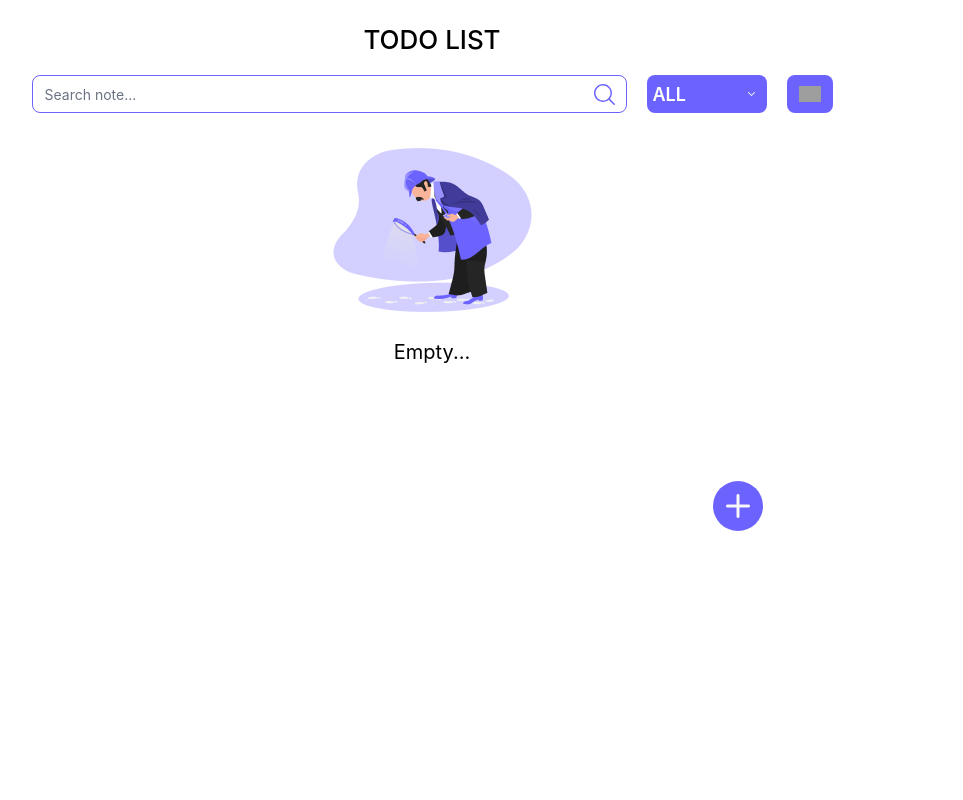
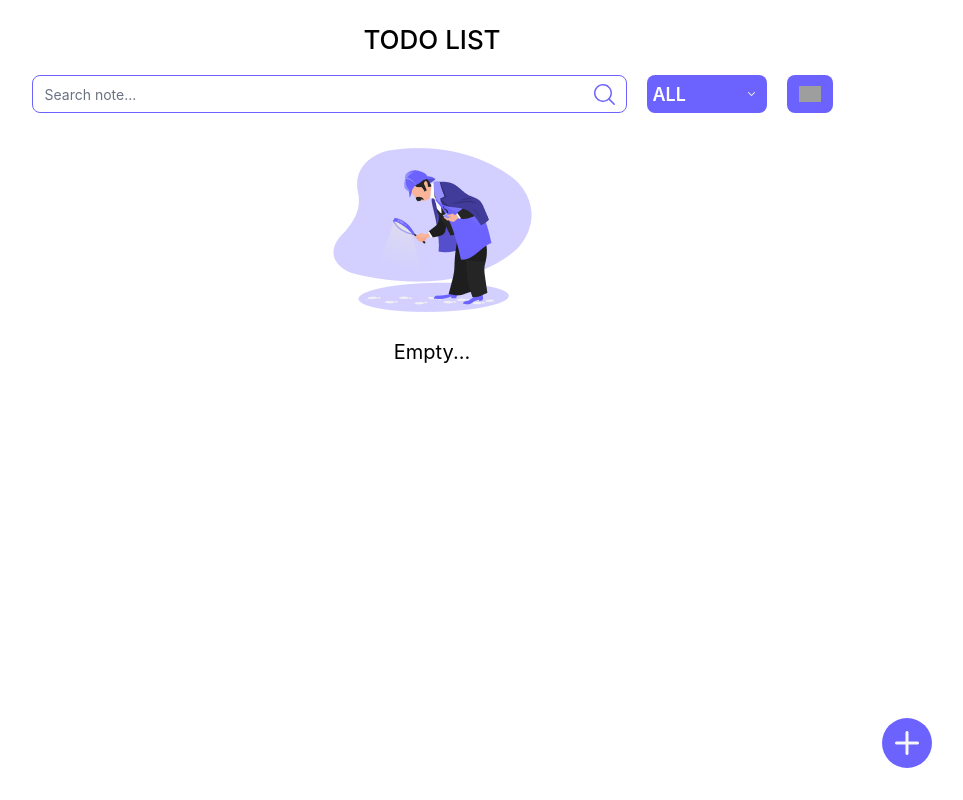
Before and after one commit to abduletifabdella29-lab/todo-list, a React (Vite) app: page / in a window 1280 px wide. Shown: the whole page, without its empty margins (208-1171 px from the left). Built offline with nearby package versions, Linux system fonts and the light colour scheme; grey boxes are pictures that could not be loaded.

Commit message:
fix: keep plus button fixed in place Fixed the plus button position so it stays in the same place even when the number of notes increases.

```diff
--- a/src/Components/Main.jsx
+++ b/src/Components/Main.jsx
@@ -308,7 +308,7 @@ function Main() {
 
                     <button
                         onClick={() => setIsNewNoteOpen(true)}
-                        className='bg-[#6C63FF] w-12.5 h-12.5 rounded-full right-11 bottom-8 absolute hover:bg-[#574DDB] transition-colors duration-200'
+                        className='bg-[#6C63FF] w-12.5 h-12.5 rounded-full right-8 bottom-8 fixed  sm:right-8 md:right-20 lg:right-35  hover:bg-[#574DDB] transition-colors duration-200'
                     >
                         <img
                             className='w-6 h-6 mx-auto'
```
